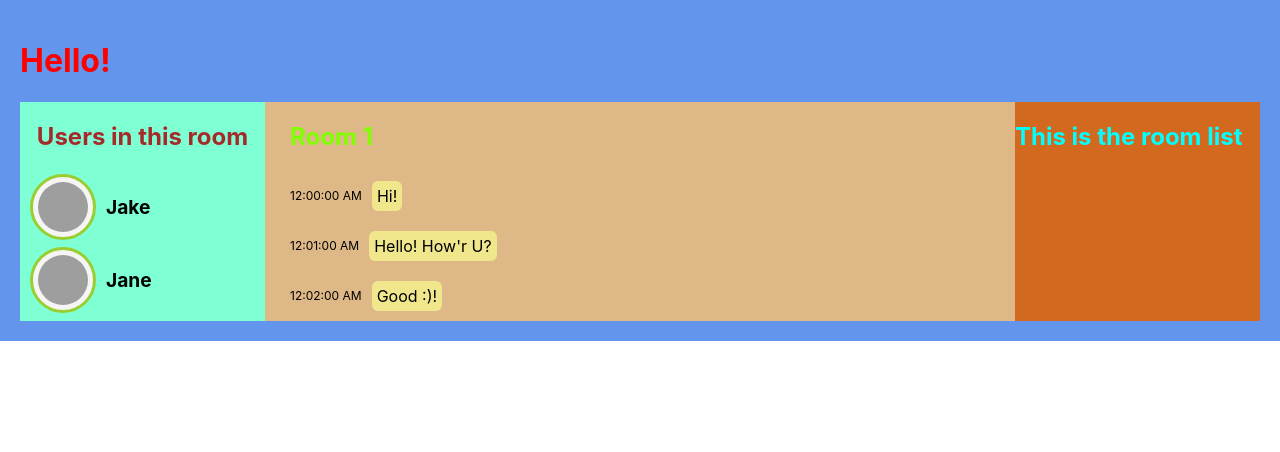
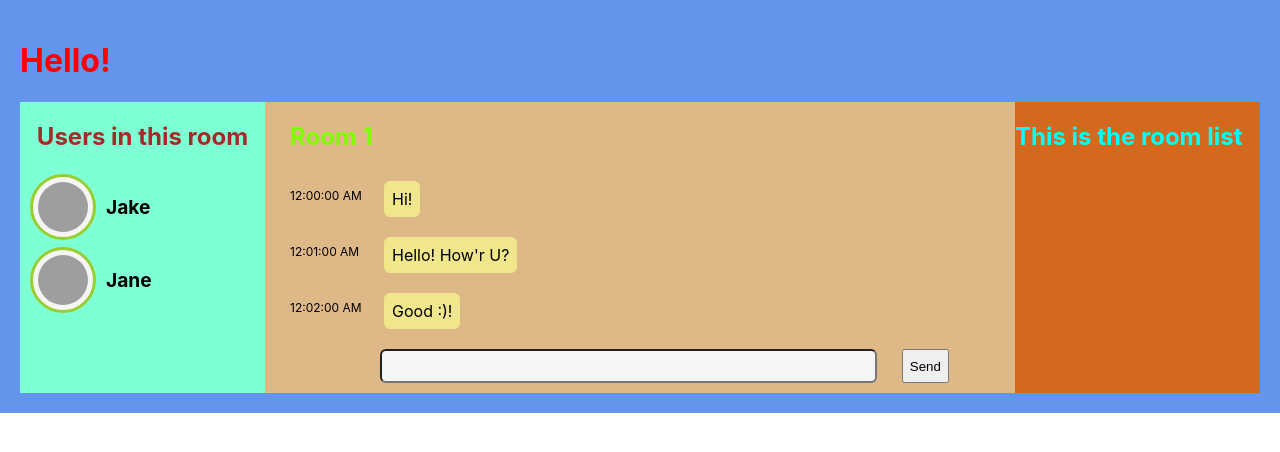
Before and after one commit to pavel-piatetskii/chat-module, a React (Create React App) app: page / in a window 1280 px wide. Shown: the top 452 px of the page. Built offline with nearby package versions, Linux system fonts and the light colour scheme; grey boxes are pictures that could not be loaded.

Commit message:
Add states to message feed and new message field

```diff
--- a/src/App.js
+++ b/src/App.js
@@ -1,3 +1,4 @@
+import { useState } from "react"
 import MessageFeed from "./MessageFeed";
 import UserList from "./UserList";
 import RoomList from "./RoomList";
@@ -14,13 +15,21 @@ const data = {
   ]
 };
 
+
 function App() {
+
+  const [messages, setMessages] = useState(data.messages);
+
+  const addMessage = function (newMessage) {
+    setMessages((prev) => [...prev, newMessage])
+  }
+
   return (
     <div className="App">
       <h1>Hello!</h1>
       <div className="main">
         <UserList users={data.users}/>
-        <MessageFeed users={data.users} messages={data.messages}/>
+        <MessageFeed users={data.users} messages={messages} onSend={addMessage} />
         <RoomList />
       </div>
     </div>
--- a/src/MessageFeed.js
+++ b/src/MessageFeed.js
@@ -1,7 +1,14 @@
-import React from 'react';
+import React, { useState } from 'react';
 import "./MessageFeed.scss"
 
 export default function MessageFeed(props) {
+
+  const [newMessage, setNewMessage] = useState('');
+  const sendMessage = function (newMessage) {
+    props.onSend({time: new Date(), message: newMessage})
+    setNewMessage('')
+  }
+
   return (
     <section className="message-feed">
       <h2 className="message-feed__header">Room 1</h2>
@@ -11,6 +18,23 @@ export default function MessageFeed(props) {
             <p className="message-feed__message__content">{message.message}</p>
           </article>
         )) }
+      <form
+        className="message-feed__form"
+        onSubmit={event => event.preventDefault()}
+        autoComplete='off'
+      >
+        <input
+          className="message-feed__form__input"
+          name="new-message"
+          value={newMessage}
+          onChange={(e) => setNewMessage(e.target.value)}
+        ></input>
+        <button
+          className="message-feed__form__button"
+          onClick={(() => sendMessage(newMessage))}
+        >
+          Send</button>
+      </form>
     </section>
   )
 }
--- a/src/MessageFeed.scss
+++ b/src/MessageFeed.scss
@@ -18,13 +18,27 @@
       background-color: khaki;
       border-radius: 6px;
       width: fit-content;
-      padding: 5px;
+      padding: 0.5em;
       margin: 0 10px;
     }
 
     &__time {
       font-size: 0.75rem;
       padding: 0.6em 0;
+      width: 7em;
+    }
+  }
+
+  &__form {
+    margin: 10px;
+
+    &__input {
+      border-radius: 6px;
+      background-color: whitesmoke;
+      font-size: 1rem;
+      padding: 0.4em;
+      width: 30em;
+      margin: 0 25px 0 105px;
     }
   }
 }
--- a/src/index.scss
+++ b/src/index.scss
@@ -15,7 +15,7 @@ code {
     monospace;
 }
 
-div, section, article {
+div, section, article, form {
   display: flex;
 }
 
```
